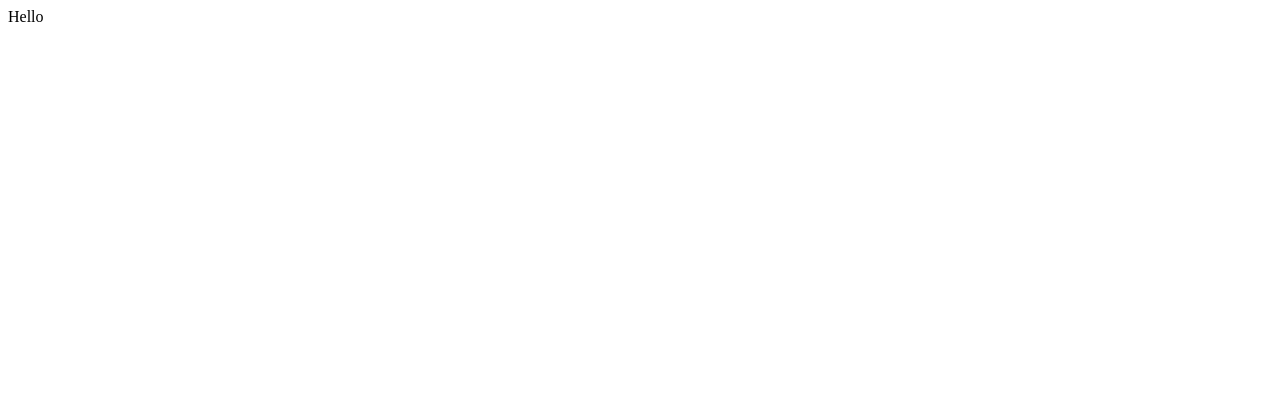
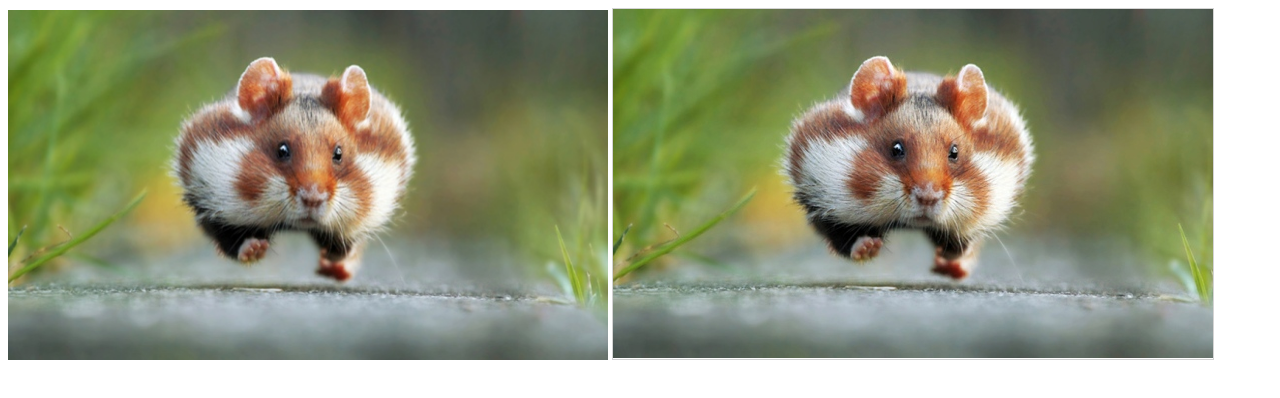
Before and after one commit to quangtrang1111/quangtrang1111.github.io, a plain HTML site: page index.html in a window 1280 px wide. Drawn offline with Linux system fonts and the light colour scheme.

```diff
--- a/index.html
+++ b/index.html
@@ -1,6 +1,7 @@
 <!DOCTYPE html>
 <html lang="en">
-  <head>
+
+<head>
     <meta charset="utf-8">
     <meta http-equiv="X-UA-Compatible" content="IE=edge">
     <meta name="viewport" content="width=device-width, initial-scale=1">
@@ -9,9 +10,84 @@
 
     <meta name="description" content="Filter video using canvas HTML5">
     <meta name="author" content="Quang Trang">
+</head>
 
-  </head>
-  <body>
-    Hello
-  </body>
+<body>
+    <img id="scream" width="600" height="350" alt="The Scream" src="./demo.jpg">
+
+    <canvas id="myCanvas" width="600" height="350" style="border:1px solid #d3d3d3;">
+      Your browser does not support the HTML5 canvas tag.
+      </canvas>
+
+    <script type="text/javascript">
+        // Get image pixels from image element.
+        // getPixels = function(img) {
+        //     var canvas = new CanvasElement(width: img.width, height: img.height);
+        //     var context = canvas.getContext('2d');
+        //     context.drawImage(img, 0, 0);
+        //     return context.getImageData(0, 0, canvas.width, canvas.height);
+        // }
+
+        // Apply grayscale filter.
+        grayscale = function(pixels) {
+            var d = pixels.data;
+            for (var i = 0; i < d.length; i += 4) {
+                var r = d[i];
+                var g = d[i + 1];
+                var b = d[i + 2];
+                // CIE luminance for the RGB
+                var v = (0.2126 * r) + (0.7152 * g) + (0.0722 * b);
+                d[i] = d[i + 1] = d[i + 2] = v;
+            }
+            return pixels;
+        }
+
+        window.onload = function() {
+            var imageObj = new Image();
+            imageObj.crossOrigin = "Anonymous";
+            imageObj.onload = function() {
+
+            var canvas = document.getElementById('myCanvas');
+            var context = canvas.getContext('2d');
+            var imageWidth = this.width;
+            var imageHeight = this.height;
+
+            context.drawImage(this, 0, 0);
+
+            var imageData = context.getImageData(0, 0, imageWidth, imageHeight);
+            var data = imageData.data;
+
+            // iterate over all pixels
+            for (var i = 0, n = data.length; i < n; i += 4) {
+                var red = data[i];
+                var green = data[i + 1];
+                var blue = data[i + 2];
+                var alpha = data[i + 3];
+            }
+
+            // pick out pixel data from x, y coordinate
+            var x = 20;
+            var y = 20;
+            var red = data[((imageWidth * y) + x) * 4];
+            var green = data[((imageWidth * y) + x) * 4 + 1];
+            var blue = data[((imageWidth * y) + x) * 4 + 2];
+            var alpha = data[((imageWidth * y) + x) * 4 + 3];
+
+            // iterate over all pixels based on x and y coordinates
+            for (var y = 0; y < imageHeight; y++) {
+                // loop through each column
+                for (var x = 0; x < imageWidth; x++) {
+                    var red = data[((imageWidth * y) + x) * 4];
+                    var green = data[((imageWidth * y) + x) * 4 + 1];
+                    var blue = data[((imageWidth * y) + x) * 4 + 2];
+                    var alpha = data[((imageWidth * y) + x) * 4 + 3];
+                }
+            }
+            };
+            imageObj.src = './demo.jpg';
+
+        }
+    </script>
+</body>
+
 </html>
```
Also changed, not shown: demo.jpg (added).
